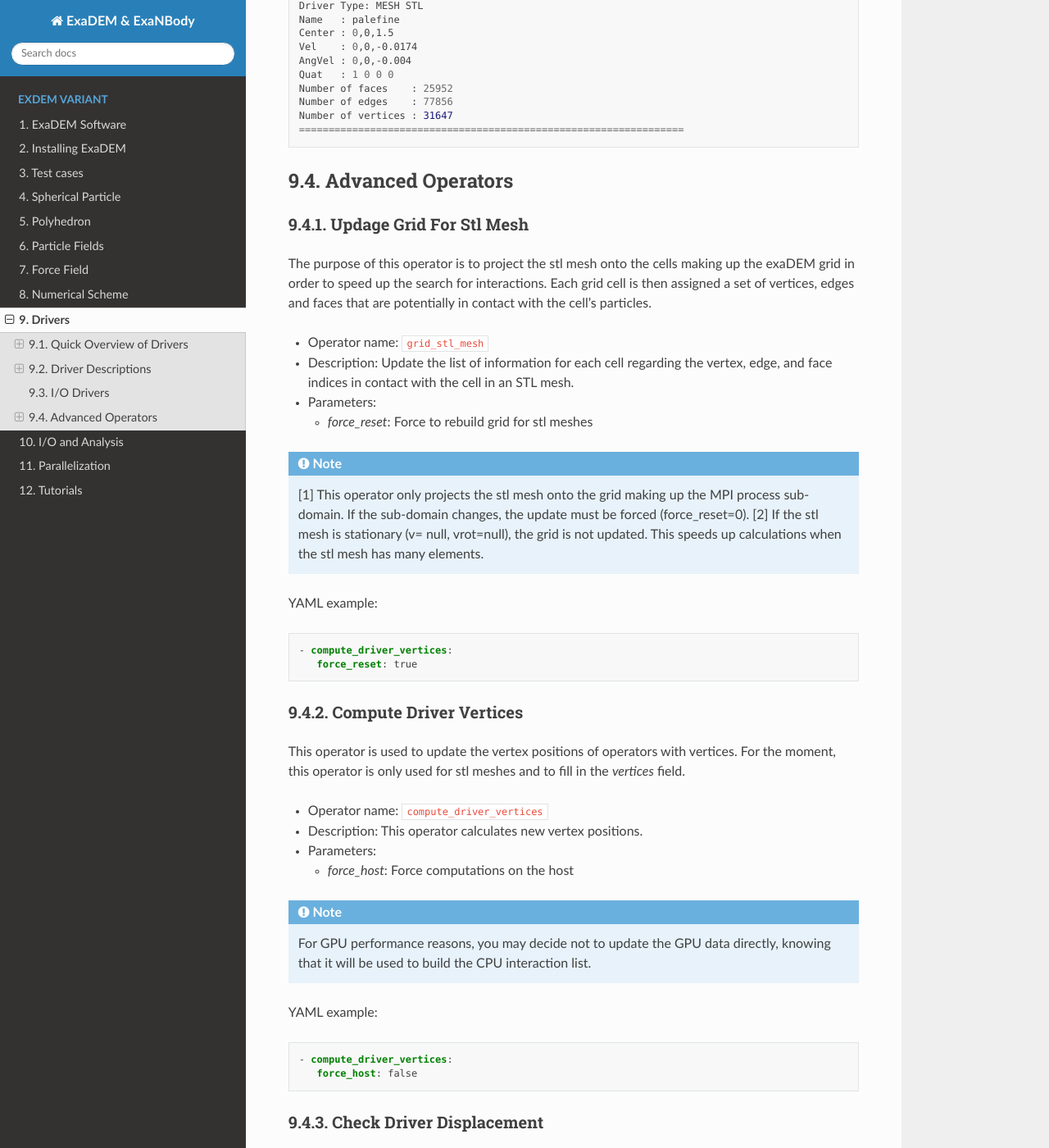
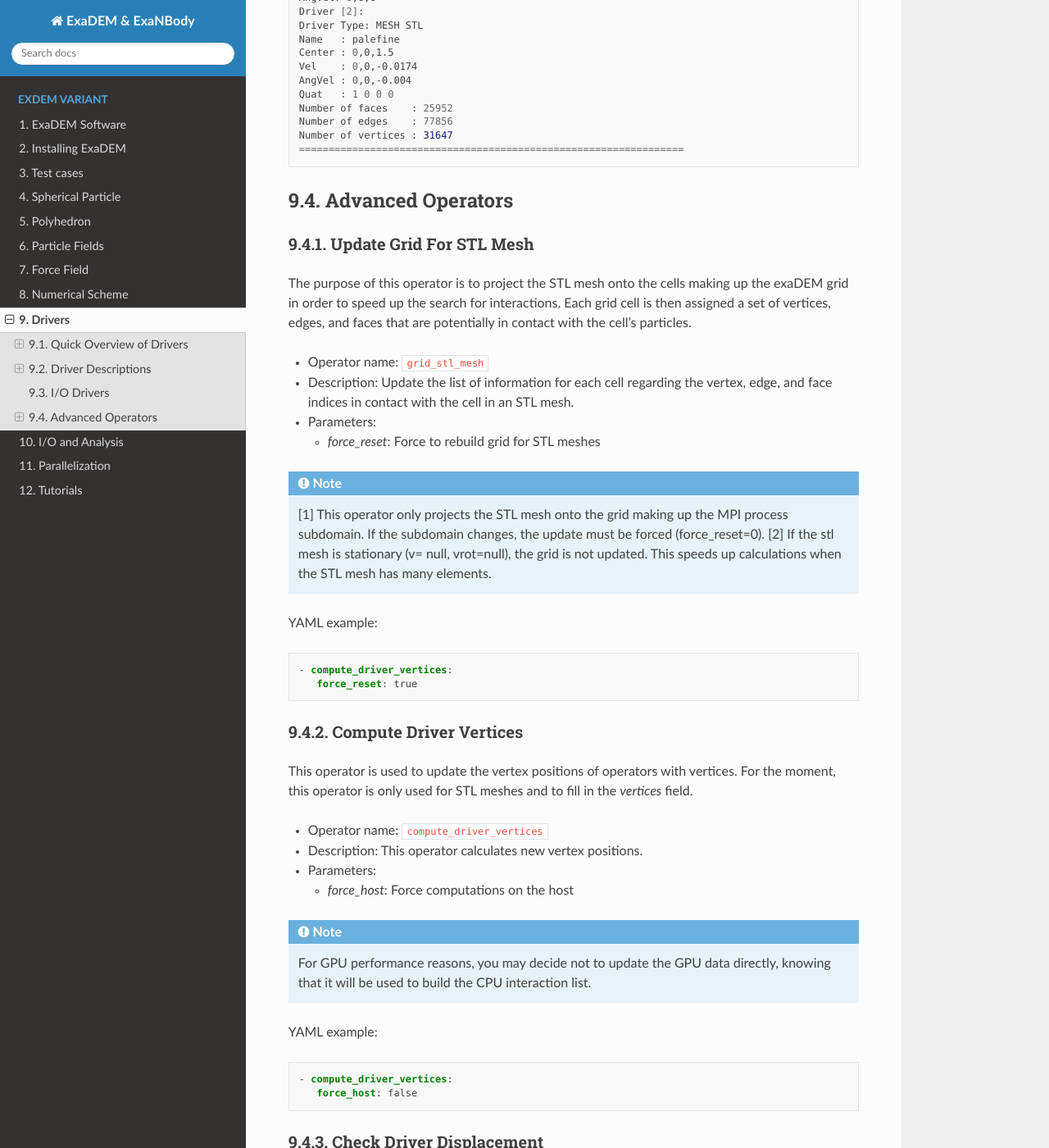
Before and after one commit to Collab4exaNBody/doc_exaDEM, a Sphinx documentation site: the page built from docs/source/project_exaDEM/Drivers.rst, in a window 1280 px wide and 1400 px high, scrolled down 6709 px. Shown: the whole window at 82% size. Built offline with Sphinx 7.4.7 and the Read the Docs theme 3.1.0, drawn with Linux system fonts in a browser that asks for light colours; some of the changed text lies outside the part shown.

Commit message:
Update Drivers.rst

```diff
--- a/docs/source/project_exaDEM/Drivers.rst
+++ b/docs/source/project_exaDEM/Drivers.rst
@@ -39,7 +39,7 @@
      - no operator
 
 .. note::
- When adding a ``driver`` to the simulation in ``ExaDEM``, it is essential to define a Contact parameter list specific to the ``driver`` within the `compute_contact_interaction` operator.
+ When adding a ``driver`` to the simulation in ``ExaDEM``, it is essential to define a contact parameter list specific to the ``driver`` within the `compute_contact_interaction` operator.
 
 
 Add a Driver To Your Simulation
@@ -174,7 +174,7 @@
   * *orientation*: Orientation of the mesh.
 
 * Operator name: ``update_grid_stl_mesh``
-* Description: Update the grid of lists of {vertices / edges / faces} in contact for every cells. The aim is to predefine a list of possible contacts with a cell for a stl mesh. These lists must be updated each time the grid changes.
+* Description: Update the grid of lists of {vertices / edges / faces} in contact for every cell. The aim is to predefine a list of possible contacts with a cell for an STL mesh. These lists must be updated each time the grid changes.
 * Parameters: No parameter
 
 YAML example:
@@ -190,7 +190,6 @@
 ^^^^^^^^^^^
 
 An input/output system has been implemented primarily for drivers performing movements, such as a rigid surface compressing a sample or a blade rotating around an axis.
-
 
 The drivers' output is automatically triggered when the user sets the global variable: ``simulation_dump_frequency``. This command also allows particles and interactions to be stored in a separate file. The drivers are then saved in a file located at ``ExaDEMOutputDir/CheckpointFiles/driver_%010d.msp``, containing the drivers' information. In the case of an ``STL mesh`` driver, a shp file is added to the ``ExaDEMOutputDir/CheckpointFiles/`` directory, which contains the geometry of the ``STL mesh``.To restart the driver along with your simulation, simply include the ``.msp`` file containing the ``setup_driver`` operator block at the beginning of your restart file.
 
@@ -266,21 +265,21 @@
 Advanced Operators
 ^^^^^^^^^^^^^^^^^^
 
-Updage Grid For Stl Mesh
+Update Grid For STL Mesh
 ------------------------
 
-The purpose of this operator is to project the stl mesh onto the cells making up the exaDEM grid in order to speed up the search for interactions. Each grid cell is then assigned a set of vertices, edges and faces that are potentially in contact with the cell's particles.
+The purpose of this operator is to project the STL mesh onto the cells making up the exaDEM grid in order to speed up the search for interactions. Each grid cell is then assigned a set of vertices, edges, and faces that are potentially in contact with the cell's particles.
 
 * Operator name: ``grid_stl_mesh``
 * Description: Update the list of information for each cell regarding the vertex, edge, and face indices in contact with the cell in an STL mesh.
 * Parameters:
 
-  * *force_reset*: Force to rebuild grid for stl meshes
+  * *force_reset*: Force to rebuild grid for STL meshes
 
 .. note::
 
-  [1] This operator only projects the stl mesh onto the grid making up the MPI process sub-domain. If the sub-domain changes, the update must be forced (force_reset=0).
-  [2] If the stl mesh is stationary (v= null, vrot=null), the grid is not updated. This speeds up calculations when the stl mesh has many elements.
+  [1] This operator only projects the STL mesh onto the grid making up the MPI process subdomain. If the subdomain changes, the update must be forced (force_reset=0).
+  [2] If the stl mesh is stationary (v= null, vrot=null), the grid is not updated. This speeds up calculations when the STL mesh has many elements.
 
 YAML example:
 
@@ -292,7 +291,7 @@
 Compute Driver Vertices
 -----------------------
 
-This operator is used to update the vertex positions of operators with vertices. For the moment, this operator is only used for stl meshes and to fill in the `vertices` field.
+This operator is used to update the vertex positions of operators with vertices. For the moment, this operator is only used for STL meshes and to fill in the `vertices` field.
 
 * Operator name: ``compute_driver_vertices``
 * Description: This operator calculates new vertex positions.
@@ -317,14 +316,14 @@
 This operator detects if a driver has moved more than 1/2 of the Verlet radius. This operator works in combination with the backup_driver operator to store driver data at the iteration when the interaction lists have been recalculated.
 
 * In the case of a sphere, we test the distance between the two centers.
-* In the case of an stl mesh, we check the displacement of all vertices.
+* In the case of an STL mesh, we check the displacement of all vertices.
 * In the case of a cylinder, this option is disabled.
 * In the case of a wall, we look at the difference between the offset values.
 
 Currently, for the GPU version, these tests are carried out on the CPU, except for the detection of stl meshes, which requires a reduction operation. Operator characteristic:
 
 * Operator name: ``driver_displ_over``
-* Description: It compute the distance between each particle in grid input and it's backup position in backup_dem input. It sets result output to true if at least one particle has moved further than threshold.
+* Description: It computes the distance between each particle in grid input and its backup position in backup_dem input. It sets result output to true if at least one particle has moved further than threshold.
 * Parameters:
 
   * threshold: Defined by the simulation (deduced from `rcut_inc`)
```
Also changed, not shown: other parts of docs/source/project_exaDEM/Drivers.rst (+5 -5 lines).
